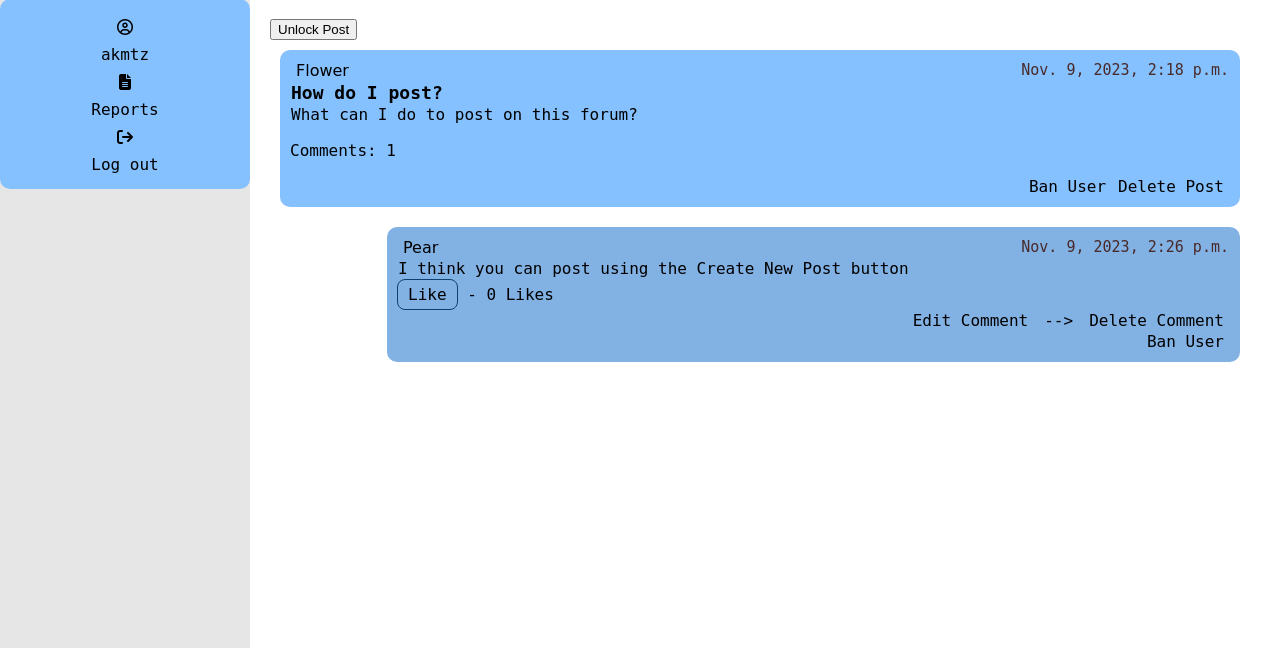
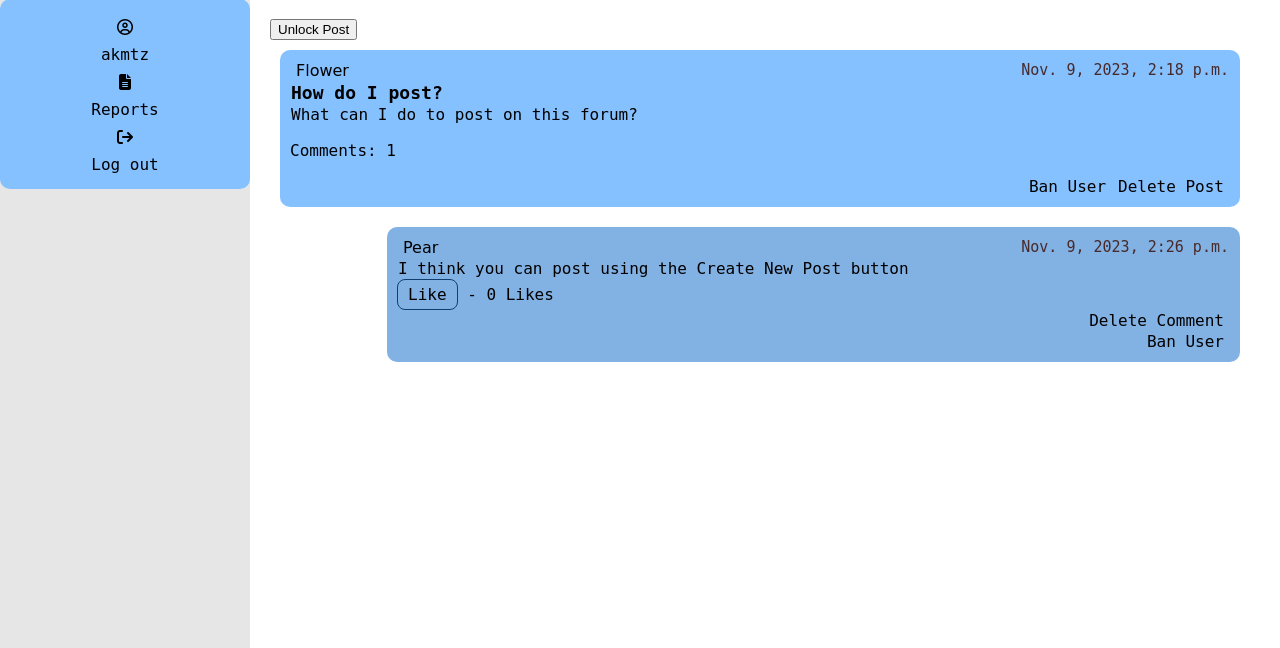
Before and after one commit to clg875/UR-Spaces, a Django app: a page that uses URSpaces/myapp/templates/posts.html in a window 1280 px wide. Shown: the part 92-740 px from the top of the page. Run offline with Django 4.2, Linux system fonts and the light colour scheme; a user stored in the database is signed in; data comes from the database, SQL or seed files in the repository; parts of the project's set-up code (start-up, migrations or seed data) failed here and were passed over; some libraries are stand-ins or nearby versions.

Commit message:
Update posts.html

```diff
--- a/URSpaces/myapp/templates/posts.html
+++ b/URSpaces/myapp/templates/posts.html
@@ -115,16 +115,12 @@
             </div>
 
             <!-- Comment Buttons available-->
-           <!-- <!--My try-->
-            <div class="comment-actions">
-            <input type="button" onclick="revealComment('field{{field.id}}', 'field{{firstCommentId}}')" value="Edit Comment" class="btn2">
-             <!--My try-->  -->
+
             {%if  field.User_ID.User_ID.username  == request.user.username or moderator is not None%}
             <form action="{% url 'comment_update' post.slug  field.id %}" method="POST" id="deleteCommentForm" onsubmit="return confirmAction(event);">
             {% csrf_token %}
             <input type="submit" value="Delete Comment" class="btn2" name="deleteComment_btn">
             </form>
-            </div>
             {%endif%}
 
             {%if moderator is None %}
```
